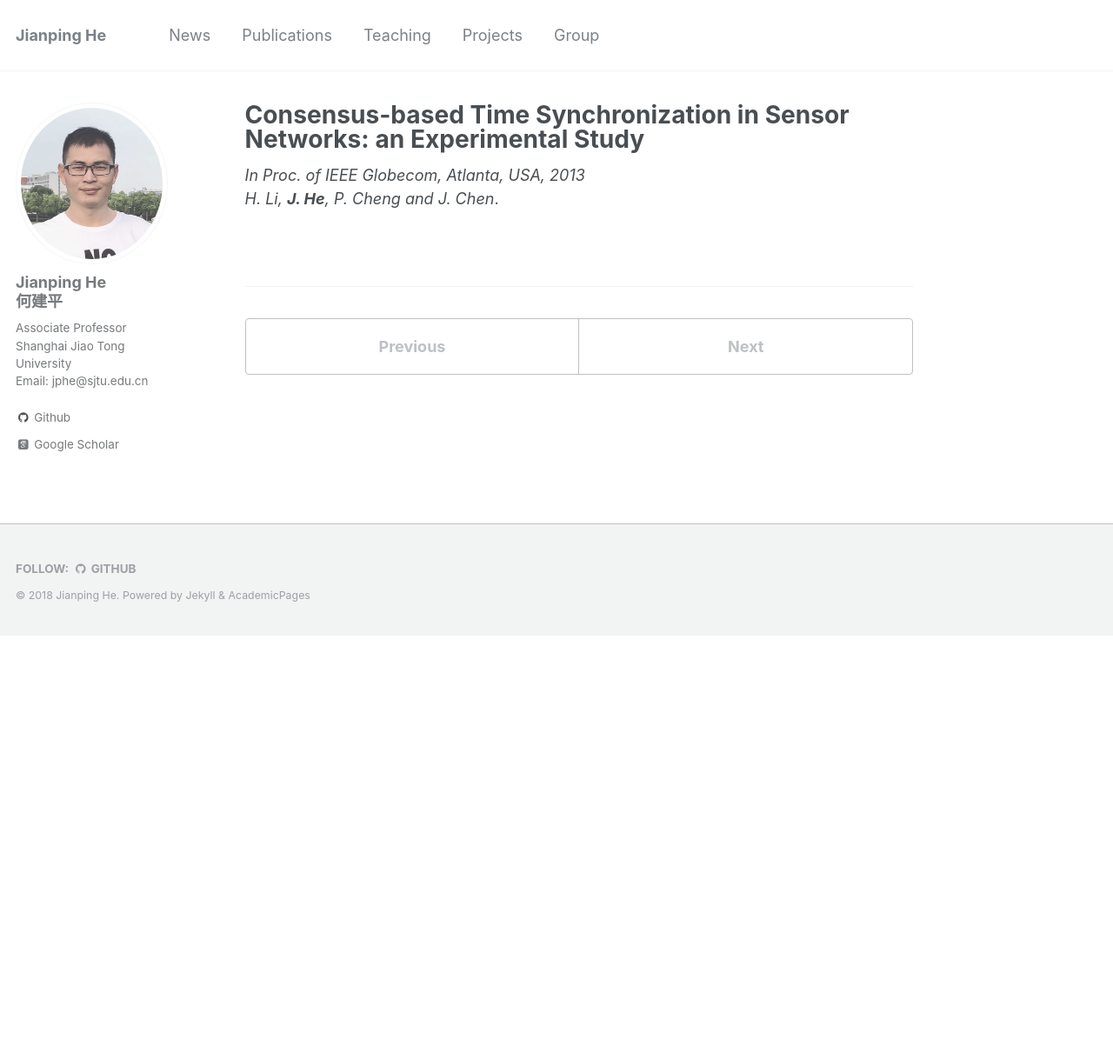
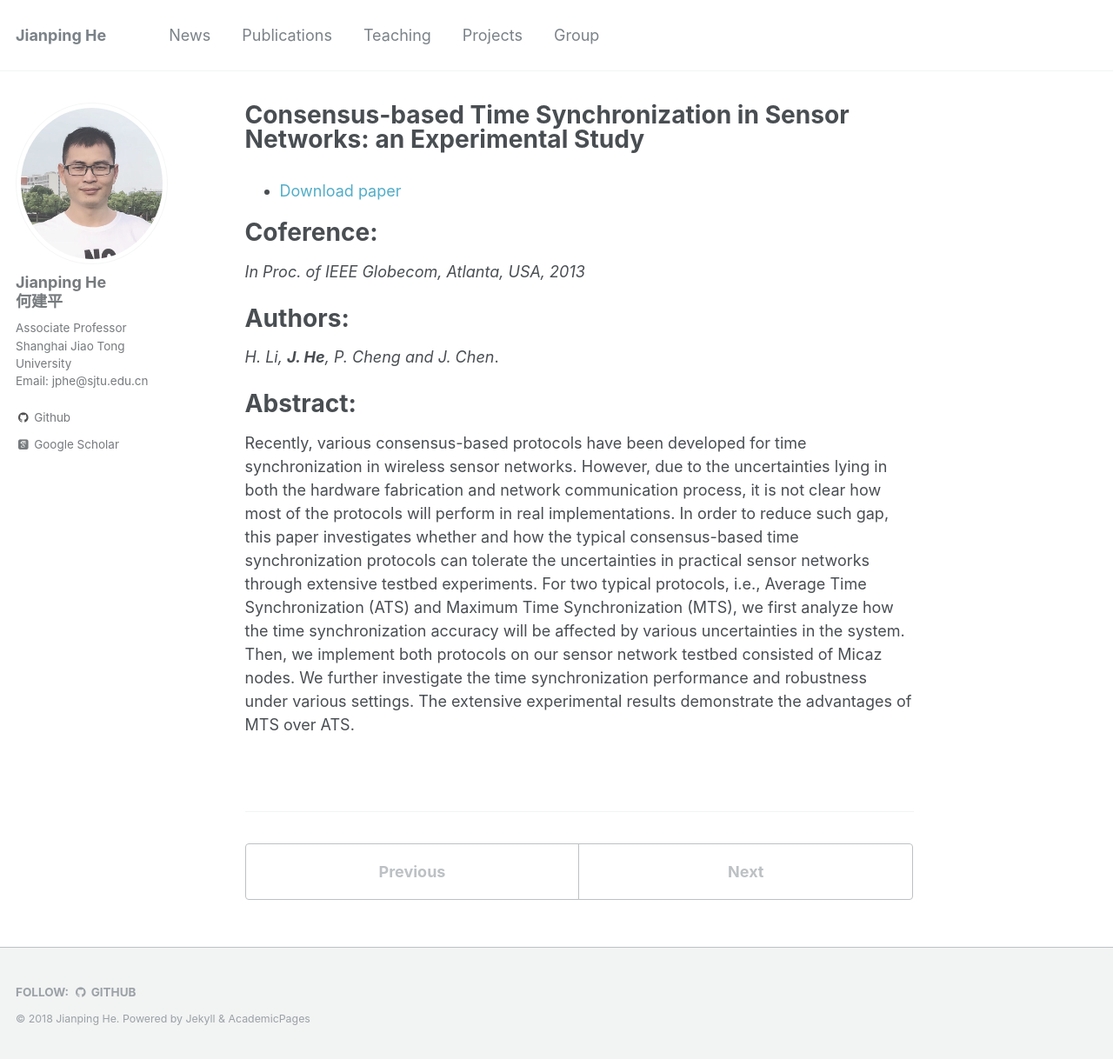
Before and after one commit to jiangshuozz/Jianping-He.github.io, a Jekyll site: the page built from _publications/2013-10-09-Consensus-based-Time-Synchronization-in-Sensor-Networks.md, in a window 1280 px wide and 1218 px high. Shown: the whole window at 87% size. Built offline with Jekyll 4.4.1, drawn with Linux system fonts in a browser that asks for light colours; some web fonts are replaced.

Commit message:
Update 2013-10-09-Consensus-based-Time-Synchronization-in-Sensor-Networks.md

```diff
--- a/_publications/2013-10-09-Consensus-based-Time-Synchronization-in-Sensor-Networks.md
+++ b/_publications/2013-10-09-Consensus-based-Time-Synchronization-in-Sensor-Networks.md
@@ -8,5 +8,16 @@ venue: '--'
 #paperurl: ''
 #citation: ''
 ---
+- [Download paper](https://ieeexplore.ieee.org/abstract/document/6831072/)
+
+Coference:
+===
 *In Proc. of IEEE Globecom, Atlanta, USA, 2013*
+
+Authors:
+===
 *H. Li, **J. He**, P. Cheng and J. Chen*.
+
+Abstract:
+===
+Recently, various consensus-based protocols have been developed for time synchronization in wireless sensor networks. However, due to the uncertainties lying in both the hardware fabrication and network communication process, it is not clear how most of the protocols will perform in real implementations. In order to reduce such gap, this paper investigates whether and how the typical consensus-based time synchronization protocols can tolerate the uncertainties in practical sensor networks through extensive testbed experiments. For two typical protocols, i.e., Average Time Synchronization (ATS) and Maximum Time Synchronization (MTS), we first analyze how the time synchronization accuracy will be affected by various uncertainties in the system. Then, we implement both protocols on our sensor network testbed consisted of Micaz nodes. We further investigate the time synchronization performance and robustness under various settings. The extensive experimental results demonstrate the advantages of MTS over ATS.
```
